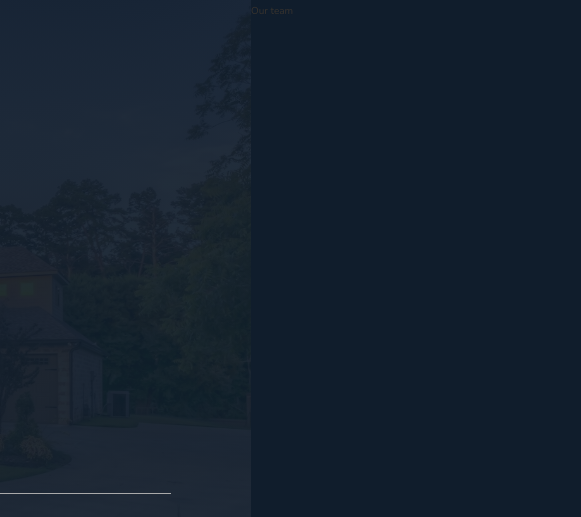
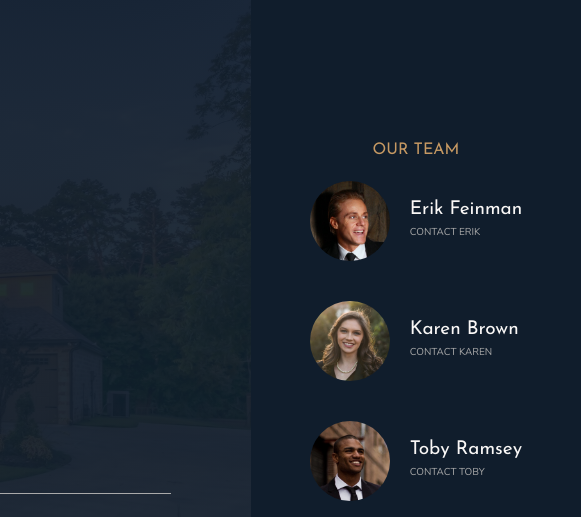
Before and after one commit to zack-jack/Nexter, a website: page index.html in a window 1280 px wide. Shown: the top 517 px of the page, 699-1280 px from the left. Drawn offline with nearby package versions, Linux system fonts and the light colour scheme.

Commit message:
Realtors section

```diff
--- a/css/style.css
+++ b/css/style.css
@@ -188,8 +188,31 @@ body {
 ============================================================================ */
 .realtors {
   background-color: #101d2c;
+  padding: 3rem;
   /* Grid layout */
-  grid-column: col-start 7 / full-end; }
+  grid-column: col-start 7 / full-end;
+  display: grid;
+  align-content: center;
+  justify-content: center;
+  justify-items: center;
+  grid-row-gap: 2rem; }
+  .realtors__list {
+    display: grid;
+    grid-template-columns: min-content max-content;
+    grid-column-gap: 2rem;
+    grid-row-gap: 5vh;
+    align-items: center; }
+  .realtors__img {
+    width: 8rem;
+    border-radius: 50%;
+    display: block; }
+  .realtors__contact {
+    text-transform: uppercase;
+    color: #aaa; }
+  .realtors__contact:link, .realtors__contact:visited {
+    text-decoration: none; }
+  .realtors__contact:hover, .realtors__contact:active {
+    color: #c69963; }
 
 /* =========================================================================
    FEATURES
--- a/index.html
+++ b/index.html
@@ -30,7 +30,32 @@
       </header>
 
       <div class="realtors">
-        Our team
+        <h3 class="heading-3">Our team</h3>
+        <div class="realtors__list">
+          <img src="img/realtor-1.jpeg" alt="Realtor 1" class="realtors__img">
+          <div class="realtors__details">
+            <h4 class="heading-4 heading-4--light">
+              Erik Feinman
+            </h4>
+            <a href="#" class="realtors__contact">Contact Erik</a>
+          </div>
+
+          <img src="img/realtor-2.jpeg" alt="Realtor 2" class="realtors__img">
+          <div class="realtors__details">
+            <h4 class="heading-4 heading-4--light">
+              Karen Brown
+            </h4>
+            <a href="#" class="realtors__contact">Contact Karen</a>
+          </div>
+
+          <img src="img/realtor-3.jpeg" alt="Realtor 3" class="realtors__img">
+          <div class="realtors__details">
+            <h4 class="heading-4 heading-4--light">
+              Toby Ramsey
+            </h4>
+            <a href="#" class="realtors__contact">Contact Toby</a>
+          </div>
+        </div>
       </div>
 
       <section class="features">
--- a/sass/_realtors.scss
+++ b/sass/_realtors.scss
@@ -4,7 +4,43 @@
 
 .realtors {
   background-color: $color-secondary;
+  padding: 3rem;
 
   /* Grid layout */
   grid-column: col-start 7 / full-end;
+
+  display: grid;
+  align-content: center;
+  justify-content: center;
+  justify-items: center;
+  grid-row-gap: 2rem;
+
+  &__list {
+    display: grid;
+    grid-template-columns: min-content max-content;
+    grid-column-gap: 2rem;
+    grid-row-gap: 5vh;
+    align-items: center;
+  }
+
+  &__img {
+    width: 8rem;
+    border-radius: 50%;
+    display: block;
+  }
+
+  &__contact {
+    text-transform: uppercase;
+    color: $color-grey-light-2;
+  }
+
+  &__contact:link,
+  &__contact:visited {
+    text-decoration: none;
+  }
+
+  &__contact:hover,
+  &__contact:active {
+    color: $color-primary;
+  }
 }
```
